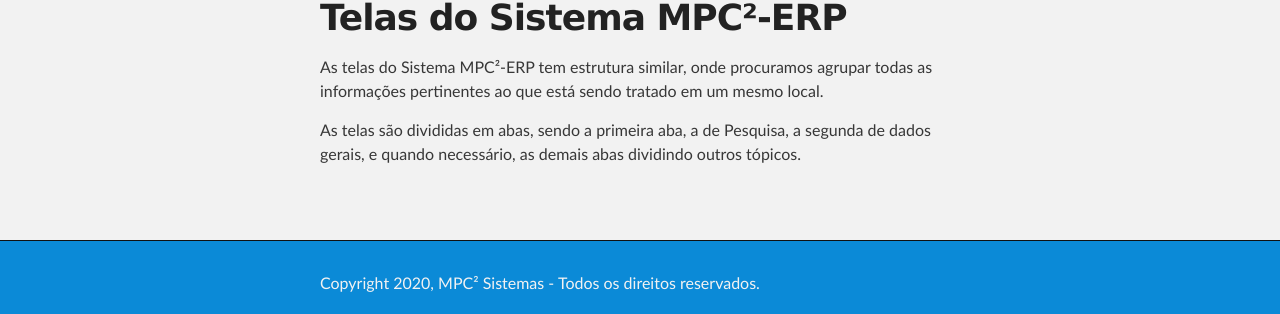
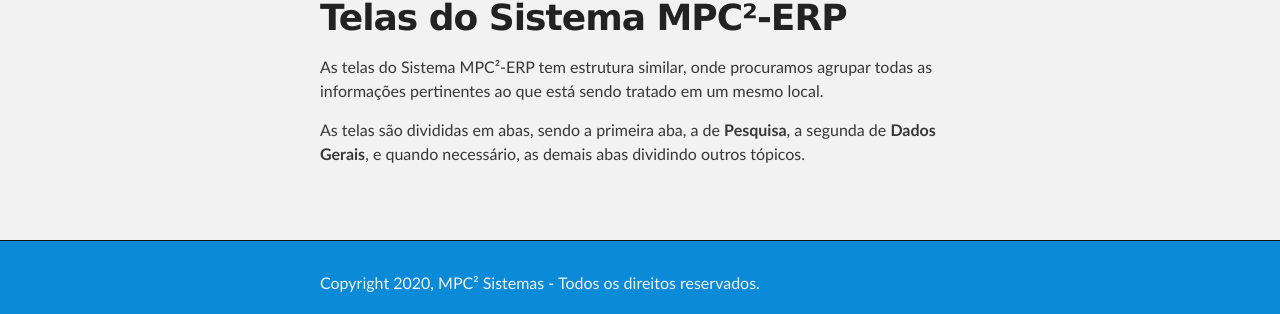
Before and after one commit to mpc2erp/mpc2erp.github.io, a Jekyll site: the page built from Pages/Cadastros.md, in a window 1280 px wide. Shown: the part 332-646 px from the top of the page. Built offline with Jekyll 4.4.1, drawn with Linux system fonts in a browser that asks for light colours; our own code applies the rules of GitHub Pages for plain Markdown files; part of the change alters nothing that is shown.

Commit message:
Altera01

```diff
--- a/Pages/Cadastros.md
+++ b/Pages/Cadastros.md
@@ -7,7 +7,7 @@ layout: default
 
 As telas do Sistema MPC²-ERP tem estrutura similar, onde procuramos agrupar todas as informações pertinentes ao que está sendo tratado em um mesmo local.
 
-As telas são divididas em abas, sendo a primeira aba, a de Pesquisa, a segunda de dados gerais, e quando necessário, as demais abas dividindo outros tópicos.
+As telas são divididas em abas, sendo a primeira aba, a de **Pesquisa**, a segunda de **Dados Gerais**, e quando necessário, as demais abas dividindo outros tópicos.
 
 
-![](pages/img/Telas1.jpg)
+![](pages/images/Telas1.jpg)
```
